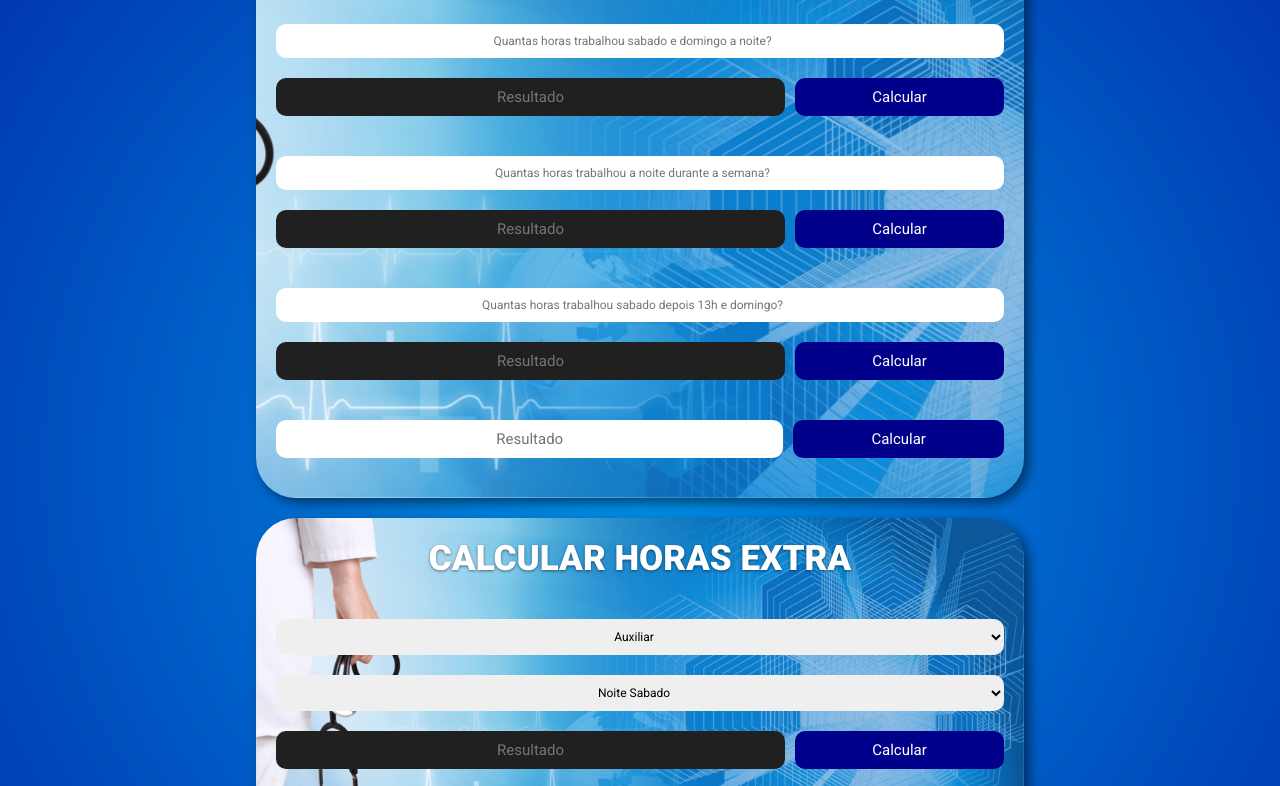
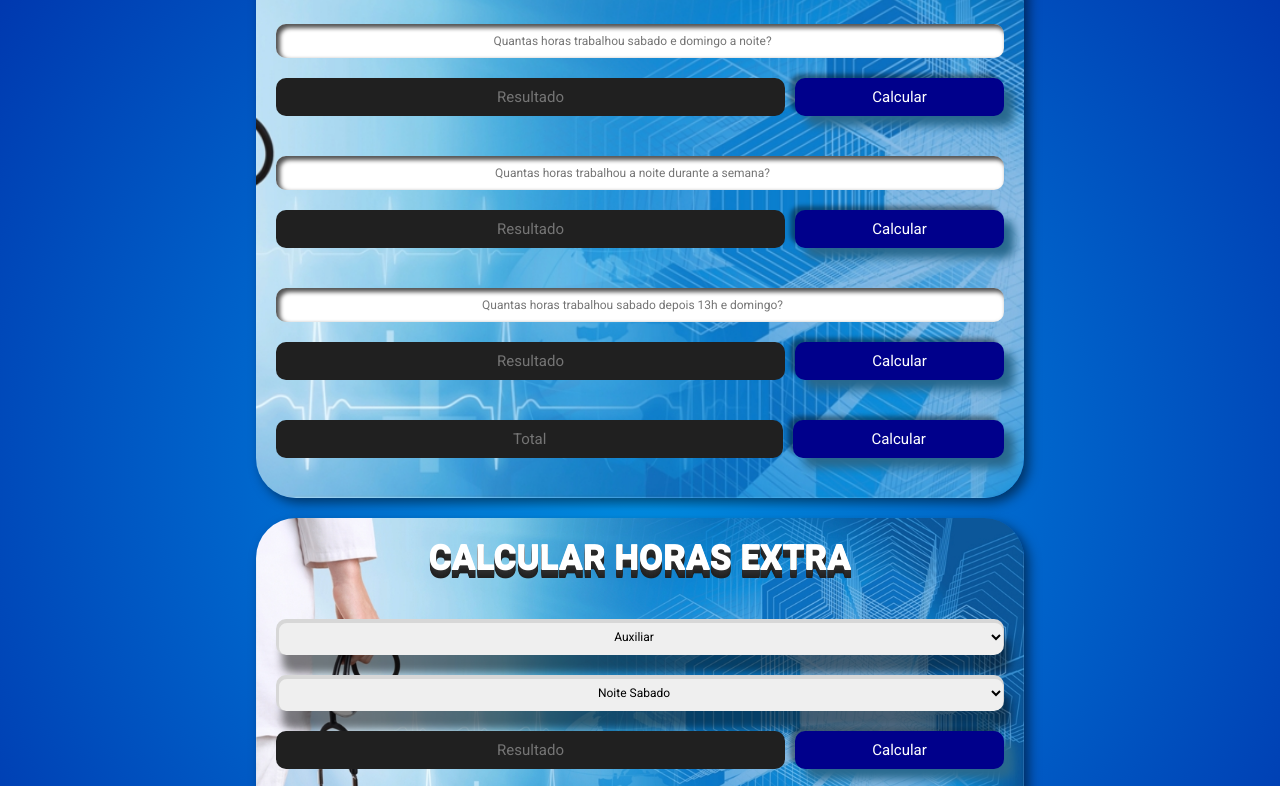
Before and after one commit to ricardocosta78/recibo-vencimento, a plain HTML site: page index.html in a window 1280 px wide. Shown: the part 647-1433 px from the top of the page. Drawn offline with Linux system fonts and the light colour scheme.

Commit message:
button style and text shadow

```diff
--- a/index.html
+++ b/index.html
@@ -128,7 +128,7 @@
 							name="resultadoTotal"
 							id="resultadoTotal"
 							step=".01"
-							placeholder="Resultado"
+							placeholder="Total"
 							/>
 							<input
 							type="button" id="button5"value="Calcular"
--- a/style.css
+++ b/style.css
@@ -35,7 +35,9 @@ h1 {
   font-weight: 700;
   text-align: center;
   color: white;
-  text-shadow: 0px 1px 3px rgba(0, 0, 0, 0.51);
+  text-shadow: 0 -1px 0 #fff, 0 1px 0 #2e2e2e, 0 2px 0 #2c2c2c, 0 3px 0 #2a2a2a,
+    0 4px 0 #282828, 0 5px 0 #262626, 0 6px 0 #242424, 0 7px 0 #222,
+    0 8px 0 #202020;
 }
 
 .left,
@@ -142,6 +144,8 @@ h1 {
   background-color: darkblue;
   color: white;
   cursor: pointer;
+  box-shadow: 10px 10px 10px #29698e, -5px -4px 4px rgba(0, 0, 0, 0.4);
+    backdrop-filter: blur(3px);
 }
 #valor,
 #resultadoHorasExtra,
@@ -164,6 +168,7 @@ h1 {
 #button7:hover {
   background-color: white;
   color: darkblue;
+  box-shadow: inset 3px -4px 1px 0 rgba(0, 0, 0, 0.5);
 }
 
 .center select {
@@ -174,6 +179,7 @@ h1 {
   border-radius: 10px;
   border: none;
   text-align: center;
+  box-shadow:inset 1px 2px 0px 2px rgba(0, 0, 0, 0.1), 6px 18px 8px 0 rgba(0, 0, 0, 0.5);
 }
 
 .container_recibo {
@@ -214,7 +220,7 @@ h3 {
   -webkit-background-clip: text;
   -moz-background-clip: text;
   background-clip: text;
-  text-shadow: 0px 3px 3px rgba(0,0,0,0.5);
+  text-shadow: 0px 3px 3px rgba(0, 0, 0, 0.5);
 }
 .abonos .abonos_out,
 .descontos .desc_out {
@@ -276,7 +282,7 @@ hr {
   letter-spacing: 2px;
   transition: 0.4s ease;
   background-clip: text;
-  text-shadow: 1px 1px 1px rgba(0,0,255,0.5);
+  text-shadow: 1px 1px 1px rgba(0, 0, 255, 0.5);
 }
 #total_final,
 #total_fin {
@@ -294,9 +300,22 @@ hr {
   background: white;
   box-shadow: inset 3px -4px 1px 0 rgba(0, 0, 0, 0.5);
 }
-.container_recibo h1{
-  text-shadow: 0 -1px 0 #fff, 0 1px 0 #2e2e2e, 0 2px 0 #2c2c2c, 0 3px 0 #2a2a2a, 0 4px 0 #282828, 0 5px 0 #262626, 0 6px 0 #242424, 0 7px 0 #222, 0 8px 0 #202020;
+.container_recibo h1 {
+  text-shadow: 0 -1px 0 #fff, 0 1px 0 #2e2e2e, 0 2px 0 #2c2c2c, 0 3px 0 #2a2a2a,
+    0 4px 0 #282828, 0 5px 0 #262626, 0 6px 0 #242424, 0 7px 0 #222,
+    0 8px 0 #202020;
 }
+
+.div > input {
+  box-shadow: 3px 3px 4px 1px rgba(0, 0, 0, 0.68) inset;
+  -webkit-box-shadow: 3px 3px 4px 1px rgba(0, 0, 0, 0.68) inset;
+  -moz-box-shadow: 3px 3px 4px 1px rgba(0, 0, 0, 0.68) inset;
+  border-radius: none;
+}
+#resultadoTotal{
+  background-color:#202020;
+}
+
 /* RESPOSIVE WEB MEDIA-QUERIE */
 
 @media (max-width: 700px) {
```
